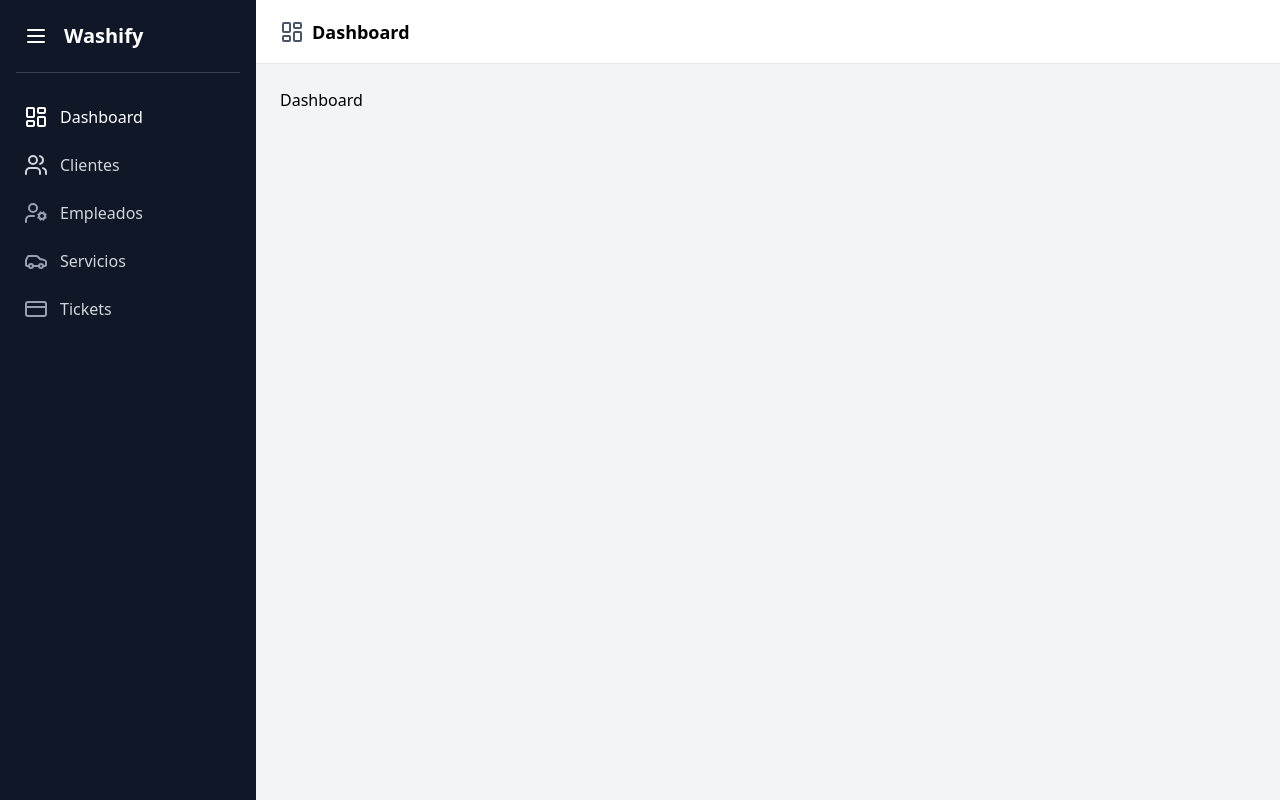
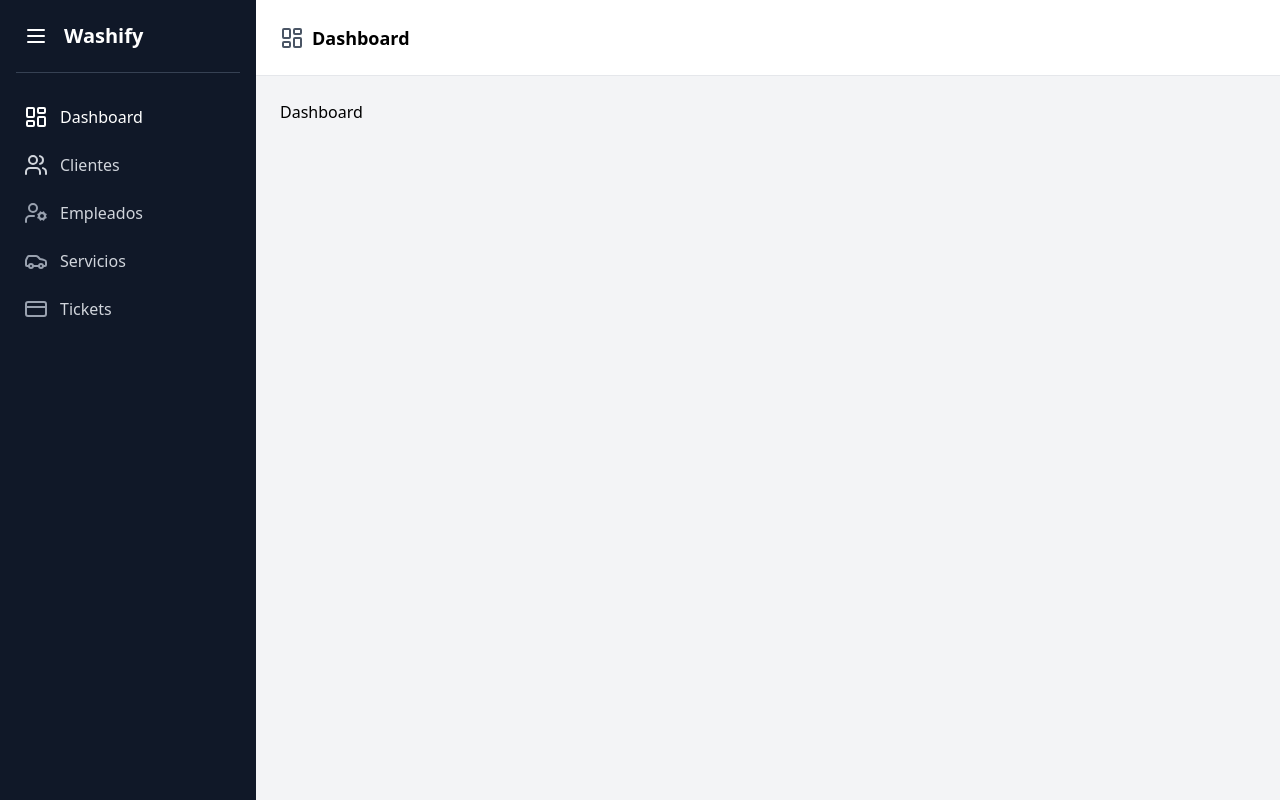
Before and after one commit to asgoDev/carwash-admin, a React (Vite) app: page / in a window 1280 px wide. Built offline with nearby package versions, Linux system fonts and the light colour scheme.

Commit message:
Header: updated

```diff
--- a/src/components/Header.jsx
+++ b/src/components/Header.jsx
@@ -12,10 +12,8 @@ export default function Header() {
   );
 
   return (
-    <header className="h-16 bg-white border-b border-gray-200 flex items-center px-6">
-      {current?.icon && (
-        <span className="text-gray-600 mr-2">{current.icon}</span>
-      )}
+    <header className="h-19 bg-white border-b border-gray-200 flex items-center px-6 gap-2">
+      {current?.icon && <span className="text-gray-600">{current.icon}</span>}
       <h1 className="text-lg font-semibold">
         {current ? current.name : "Page"}
       </h1>
--- a/src/components/NavBar.jsx
+++ b/src/components/NavBar.jsx
@@ -15,7 +15,7 @@ const NavBar = ({ menuBehavior }) => {
 
 const NavUl = ({ ulData, closeSublist }) => {
   return (
-    <ul className="list-none space-y-2">
+    <ul className={` space-y-2`}>
       {ulData.map((li, index) => (
         <NavLi key={index} liData={li} closeSublist={closeSublist} />
       ))}
@@ -54,7 +54,7 @@ const NavLi = ({ liData, closeSublist }) => {
 
           {/* usamos max-h con transición */}
           <ul
-            className={`list-none max-h-0 overflow-hidden transition-all duration-500 ease-in-out peer-checked:max-h-96 pl-10`}
+            className={`rounded list-none max-h-0 overflow-hidden transition-all duration-500 ease-in-out peer-checked:max-h-96 pl-10`}
           >
             {sublist.map((sub, i) => (
               <NavLi key={i} liData={sub} closeSublist={handleCloseSublist} />
@@ -64,7 +64,7 @@ const NavLi = ({ liData, closeSublist }) => {
       ) : (
         <Link
           to={path || "#"}
-          className="block w-full"
+          className={`block w-full`}
           onClick={() => {
             menuFx.close();
             if (closeSublist) closeSublist();
@@ -75,13 +75,15 @@ const NavLi = ({ liData, closeSublist }) => {
               isActive
                 ? " text-white font-medium"
                 : "text-gray-300 hover:text-white"
-            }`}
+            } ${closeSublist && "py-2 px-4"}`}
           >
-            <span
-              className={`p-2 ${isActive ? "text-white" : "text-gray-400"}`}
-            >
-              {icon}
-            </span>{" "}
+            {icon && (
+              <span
+                className={`p-2 ${isActive ? "text-white" : "text-gray-400"}`}
+              >
+                {icon}
+              </span>
+            )}
             <span>{name}</span>
           </label>
         </Link>
```
